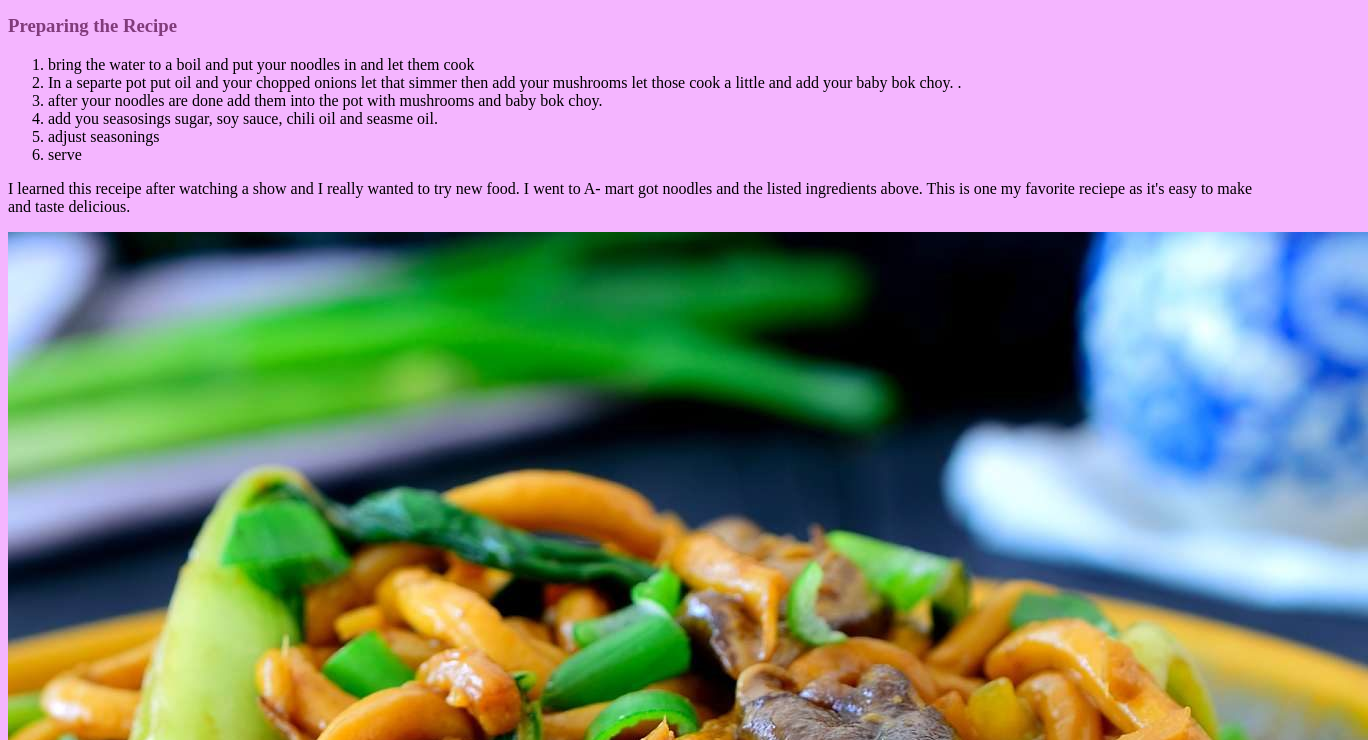
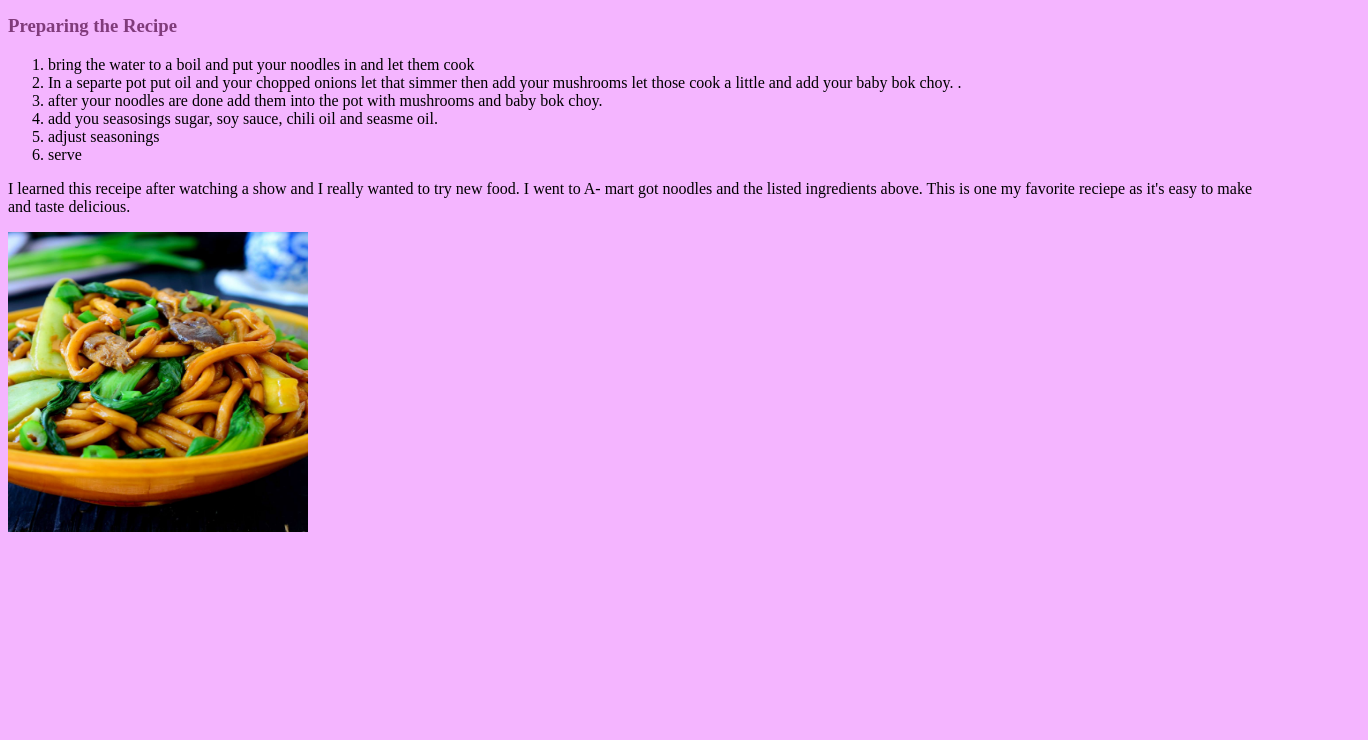
Before and after one commit to hansa0123/Csit121, a plain HTML site: page lab03/images/index.html in a window 1280 px wide. Shown: the part 360-1100 px from the top of the page, 1368 px wide, since content can reach past the window. After the commit the page ends 900 px from the top, so only its background shows below. Drawn offline with Linux system fonts and the light colour scheme.

Commit message:
Update index.html

```diff
--- a/lab03/images/index.html
+++ b/lab03/images/index.html
@@ -46,7 +46,7 @@
 	        I went to A- mart got noodles and the listed ingredients  above.
                 This is one my favorite reciepe as it's easy to make and taste delicious.
 	    </p>
-	 <img src="UddonNoodles.jpg" alt="UddonNoodles Recipe">
+	 <img src="UddonNoodles.jpg" alt="UddonNoodles Recipe" width="300" height="300">
         </section>
 </body>
 
```
